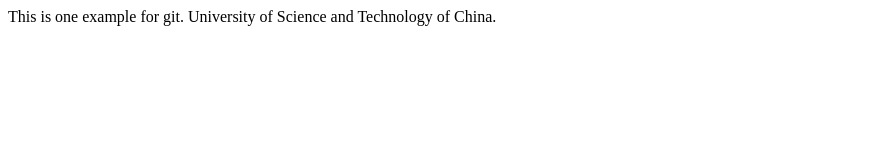
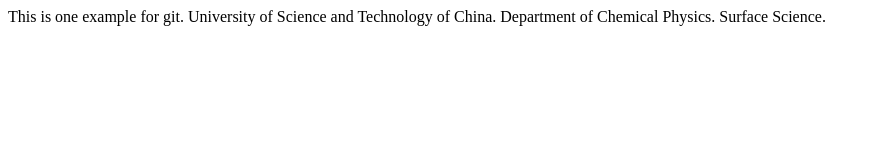
Before and after one commit to zdb1992/test, a plain HTML site: page index.html in a window 1280 px wide. Shown: the whole page, without its empty margins (0-880 px from the left). Drawn offline with Linux system fonts and the light colour scheme.

Commit message:
MOdified index

```diff
--- a/index.html
+++ b/index.html
@@ -5,5 +5,7 @@
 <body>
   This is one example for git.
   University of Science and Technology of China.
+  Department of Chemical Physics.
+  Surface Science.
 </body>
 </html>
```
